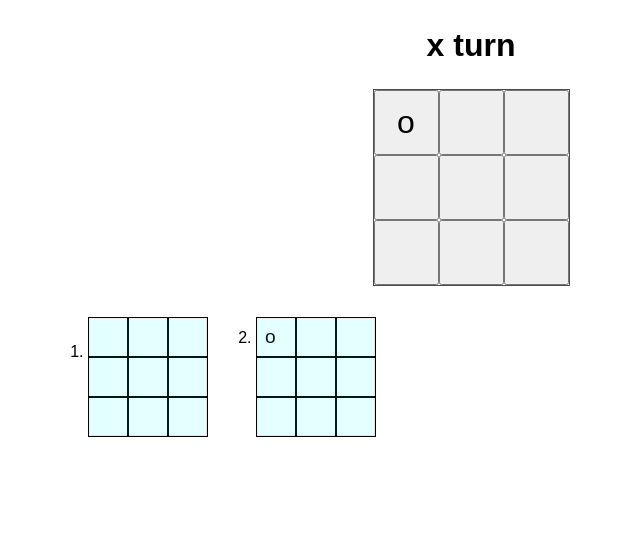
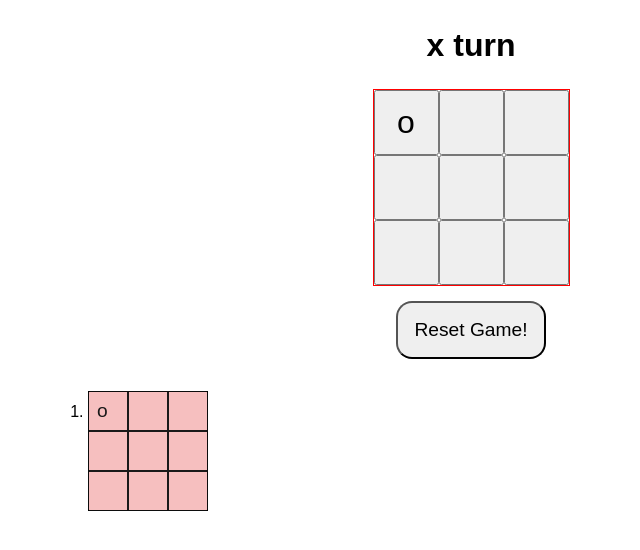
Before and after one commit to ol-nerium/react-tic-tac-toe, a React (Vite) app: page / in a window 1280 px wide. Both pictures are taken after a click on the button 575 px from the left and 122 px from the top of the page. Shown: the top 550 px of the page, without its empty margins (169-809 px from the left). Built offline with nearby package versions, Linux system fonts and the light colour scheme.

Commit message:
adds reset feature, css improvments, bugfix

```diff
--- /dev/null
+++ b/src/ResetBtn/ResetBtn.module.css
@@ -0,0 +1,8 @@
+.resetBtn {
+  display: flex;
+  justify-self: center;
+  padding: 1rem;
+  font-size: 1.2rem;
+  border-radius: 1rem;
+  margin-top: 1rem;
+}
--- /dev/null
+++ b/src/ResetBtn/ResetBtn.tsx
@@ -0,0 +1,11 @@
+import css from './ResetBtn.module.css';
+
+const ResetBtn = ({ handleReset }: { handleReset: () => void }) => {
+  return (
+    <button onClick={handleReset} className={css.resetBtn}>
+      Reset Game!
+    </button>
+  );
+};
+
+export default ResetBtn;
--- a/src/components/Board/Board.tsx
+++ b/src/components/Board/Board.tsx
@@ -2,15 +2,15 @@ import Square from '@/components/Square/Square';
 import css from './Board.module.css';
 
 const Board = ({
-  history,
+  squares,
   onClick,
 }: {
-  history: string[][];
+  squares: string[];
   onClick: (i: number) => void;
 }) => {
   return (
     <ul className={css.board}>
-      {history[history.length - 1].map((value, index) => (
+      {squares.map((value, index) => (
         <li className={css.boardItem} key={index}>
           <Square onClick={onClick} index={index} value={value} />
         </li>
--- a/src/components/Game/Game.tsx
+++ b/src/components/Game/Game.tsx
@@ -2,22 +2,35 @@ import { useState } from 'react';
 import Board from '../Board/Board';
 import Title from '../Title/Title';
 import HistoryList from '../HistoryList/HistoryList';
+import ResetBtn from '@/ResetBtn/ResetBtn';
 
 const Game = () => {
   const [gameHistory, setGameHistory] = useState([Array(9).fill(null)]);
   const [xIsNext, setXIsNext] = useState(false);
-  const currentSquares = gameHistory[gameHistory.length - 1];
+  const [currentMove, setCurrentMove] = useState(1);
+
+  let currentSquares = gameHistory[currentMove - 1];
+  let nextValue = xIsNext ? 'x' : 'o';
+
   function handleClick(i: number) {
     if (currentSquares[i] || isWinned()) return;
-    let nextValue = xIsNext ? 'x' : 'o';
     const newSquares = currentSquares.slice();
     newSquares[i] = nextValue;
+
+    setCurrentMove(s => s + 1);
     setXIsNext(s => !s);
-    setGameHistory(state => [...state, newSquares]);
+    setGameHistory(state => [...state.slice(0, currentMove), newSquares]);
   }
+
   function handleReturn(move: number) {
-    setGameHistory(state => state.slice(0, move));
+    setCurrentMove(move);
+    setXIsNext(move % 2 === 0 ? true : false);
   }
+
+  function handleReset() {
+    setCurrentMove(1);
+  }
+
   function isWinned() {
     const winArr = [
       [0, 1, 2],
@@ -29,7 +42,7 @@ const Game = () => {
       [0, 4, 8],
       [2, 4, 6],
     ];
-
+    console.log(currentSquares);
     for (let i = 0; i < winArr.length; i += 1) {
       const [a, b, c] = winArr[i];
       if (
@@ -40,10 +53,12 @@ const Game = () => {
         return `Game Over! ${!xIsNext ? 'X' : 'O'} winned!`;
     }
   }
+
   return (
     <>
-      <Title text={isWinned() || `${xIsNext ? 'x' : 'o'} turn`} />
-      <Board history={gameHistory} onClick={handleClick} />
+      <Title text={isWinned() || `${nextValue} turn`} />
+      <Board squares={currentSquares} onClick={handleClick} />
+      <ResetBtn handleReset={handleReset} />
       <HistoryList history={gameHistory} handleReturn={handleReturn} />
     </>
   );
--- a/src/components/HistoryItem/HistoryItem.module.css
+++ b/src/components/HistoryItem/HistoryItem.module.css
@@ -26,9 +26,16 @@
   position: absolute;
   top: 0;
   left: 0;
-  background-color: aqua;
   opacity: 0.1;
   cursor: pointer;
   width: 100%;
   height: 100%;
 }
+
+.historyItem:nth-child(2n + 1) {
+  background-color: rgba(228, 29, 29, 0.3);
+}
+
+.historyItem:nth-child(2n) {
+  background-color: rgba(137, 208, 76, 0.3);
+}
--- a/src/components/HistoryList/HistoryList.tsx
+++ b/src/components/HistoryList/HistoryList.tsx
@@ -11,6 +11,7 @@ const HistoryList = ({
   return (
     <ol className={css.historyList}>
       {history.map((item: string[], index: number) => {
+        if (index === 0) return null;
         return (
           <HistoryItem
             item={item}
```
